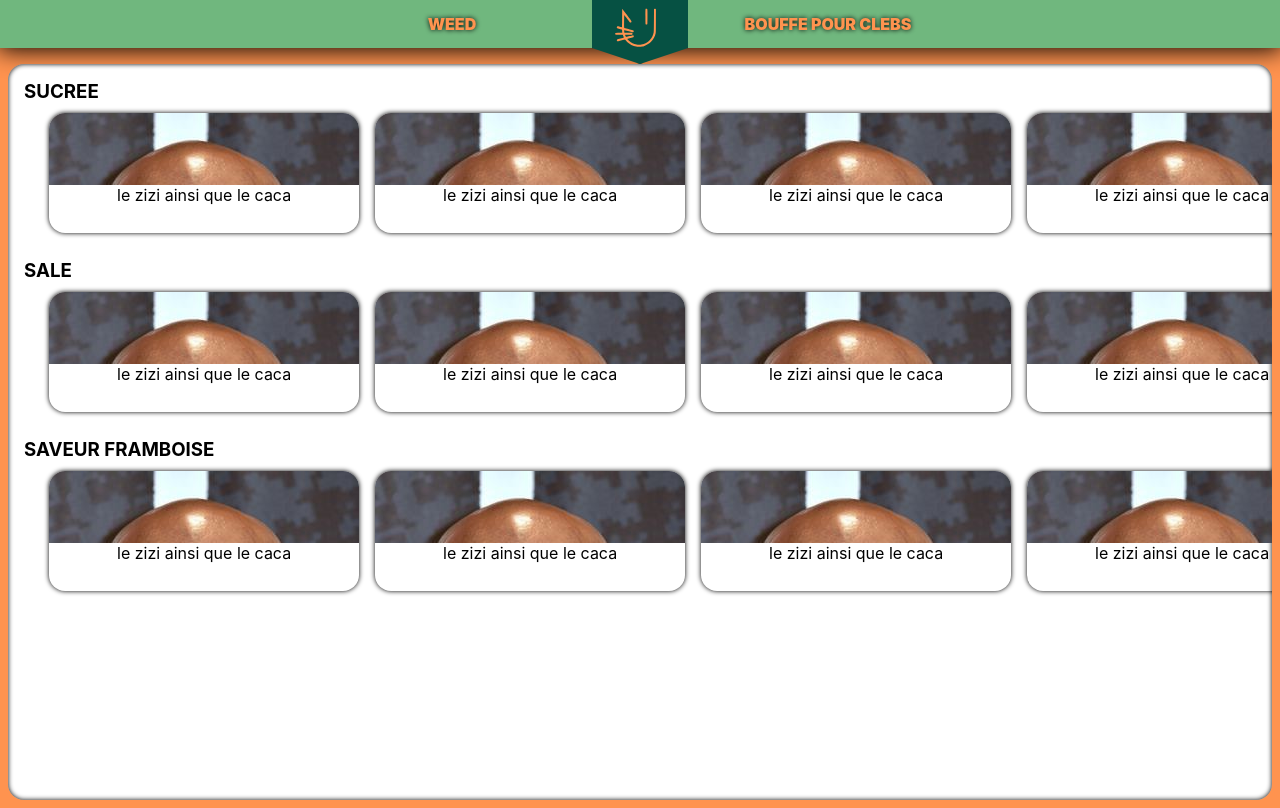
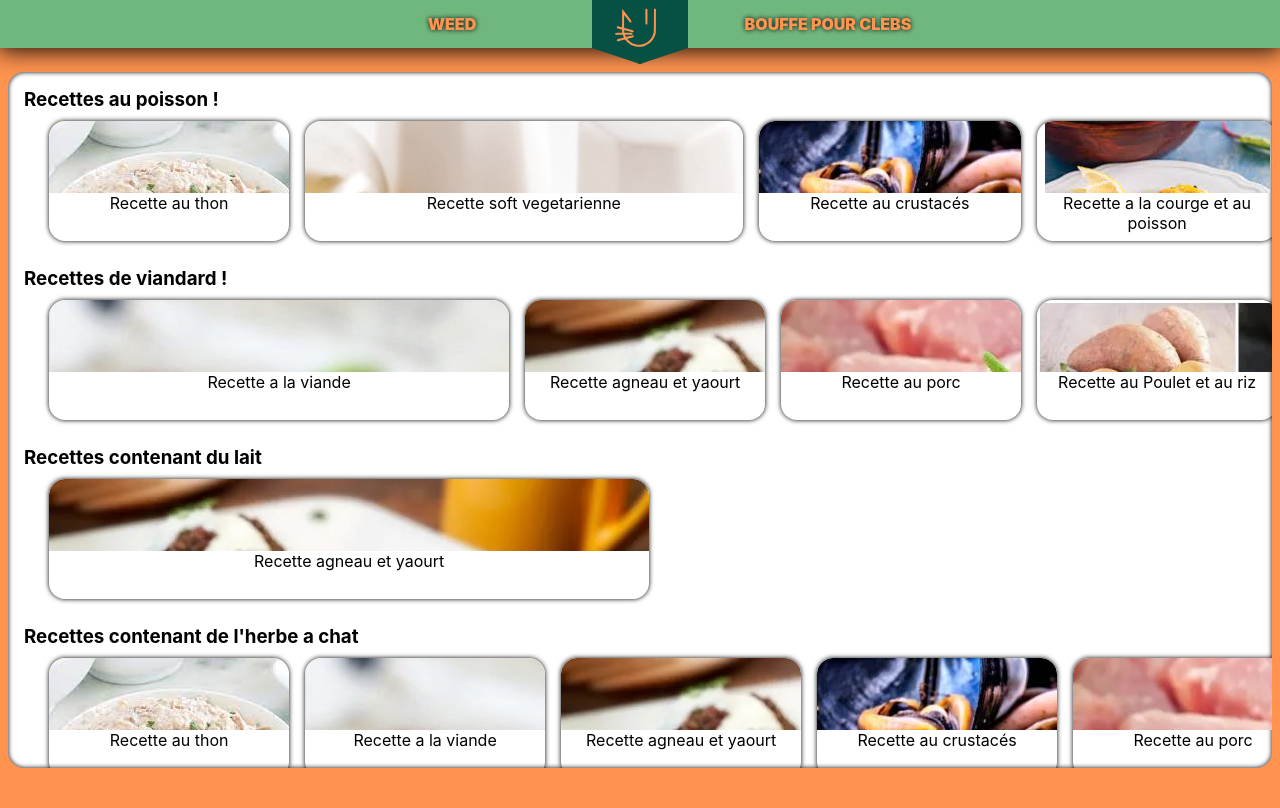
Before and after one commit to Pierre-Berger/Hackathon-, a React (Vite) app in the folder frontend/: page /recipes in a window 1280 px wide. Built offline with nearby package versions, Linux system fonts and the light colour scheme.

Commit message:
torched the recipe menu

```diff
--- a/frontend/src/components/Recipe.js
+++ b/frontend/src/components/Recipe.js
@@ -19,6 +19,13 @@ const recipe = [
       "Graisser un moule avec de l'huile, y verser la pâte et cuire le gâteau pendant 30-45 minutes, ou jusqu'à ce qu'il soit prêt, en chauffant seulement en dessous.",
       "Quand il est prêt, sortez du four, laissez-le refroidir, démoulez-le et offrez-le à votre chat !",
     ],
+    ingredientsFilter: {
+      fish: true,
+      meat: false,
+      milk: false,
+      weed: true,
+      healthy: false,
+    },
   },
   {
     id: 2,
@@ -42,6 +49,13 @@ const recipe = [
       "Versez la pâte dans un moule graissé d'huile et faites cuire le gâteau pour chat pendant 30-45 minutes, selon la puissance de votre four, avec la chaleur seulement en dessous.",
       "Sortez la préparation du four quand elle est cuite, laissez-la refroidir et vous pouvez la servir à votre chat !",
     ],
+    ingredientsFilter: {
+      fish: false,
+      meat: true,
+      milk: false,
+      weed: true,
+      healthy: false,
+    },
   },
   {
     id: 3,
@@ -54,7 +68,6 @@ const recipe = [
       "Huile d'olive 60 ml",
       "Miel 30gr",
       "Bicarbonate de soude 15gr",
-      "Herbe a chat 15gr",
     ],
     steps: [
       "Dans un bol ou un saladier, battez l'œuf avec l'huile et le miel. Préchauffez le four à 180 ºC en chauffant de haut en bas.",
@@ -65,6 +78,13 @@ const recipe = [
       "Versez la pâte dans un moule graissé d'huile et faites cuire le gâteau pendant 30-45 minutes, en chauffant seulement en dessous.",
       "Laisser refroidir et servir.",
     ],
+    ingredientsFilter: {
+      fish: true,
+      meat: false,
+      milk: false,
+      weed: false,
+      healthy: true,
+    },
   },
   {
     id: 4,
@@ -85,6 +105,13 @@ const recipe = [
       "Graisser un moule avec de l'huile, y verser la pâte et cuire le gâteau pendant 30-45 minutes, ou jusqu'à ce qu'il soit prêt, en chauffant seulement en dessous.",
       "Quand il est prêt, sortez du four, laissez-le refroidir, démoulez-le et offrez-le à votre chat !",
     ],
+    ingredientsFilter: {
+      fish: false,
+      meat: true,
+      milk: true,
+      weed: true,
+      healthy: true,
+    },
   },
   {
     id: 5,
@@ -103,6 +130,13 @@ const recipe = [
       "Ajouter un peu d'huile",
       "Maintenant, ajoutez l'herbe à chat et continuez à battre. Ce produit, en plus d'apporter tous ses bienfaits (comme l'effet calmant), rendra l'animal encore plus désireux de dévorer votre recette",
     ],
+    ingredientsFilter: {
+      fish: true,
+      meat: false,
+      milk: false,
+      weed: true,
+      healthy: false,
+    },
   },
   {
     id: 6,
@@ -120,6 +154,13 @@ const recipe = [
       "Laisser macérer le mélange couvert pendant 10 à 15 minutes avec un film plastique ou autre",
       " Ajoutez ensuite un peu de miel (d'origine naturelle, non traité) et servir à votre chat.",
     ],
+    ingredientsFilter: {
+      fish: false,
+      meat: true,
+      milk: false,
+      weed: true,
+      healthy: false,
+    },
   },
   {
     id: 7,
@@ -141,6 +182,13 @@ const recipe = [
       "Maintenant, ajoutez l'herbe à chat et continuez à battre. Ce produit, en plus d'apporter tous ses bienfaits (comme l'effet calmant), rendra l'animal encore plus désireux de dévorer votre recette",
       "Et voilà, la recette pour chat est prête !",
     ],
+    ingredientsFilter: {
+      fish: false,
+      meat: true,
+      milk: false,
+      weed: true,
+      healthy: true,
+    },
   },
   {
     id: 8,
@@ -163,6 +211,13 @@ const recipe = [
       "Maintenant, ajoutez l'herbe à chat et continuez à battre. Ce produit, en plus d'apporter tous ses bienfaits (comme l'effet calmant), rendra l'animal encore plus désireux de dévorer votre recette",
       "A la fin de cette recette de poisson maison, nous pouvons la conserver au congélateur à l'aide d'un tupper ou de sacs en plastique, vous en aurez assez pour plusieurs jours.",
     ],
+    ingredientsFilter: {
+      fish: true,
+      meat: false,
+      milk: false,
+      weed: true,
+      healthy: true,
+    },
   },
 ];
 
--- a/frontend/src/components/RecipeCard.jsx
+++ b/frontend/src/components/RecipeCard.jsx
@@ -1,12 +1,12 @@
 import React from "react";
 
-function RecipeCard() {
+function RecipeCard({ recipe }) {
   return (
     <div className="recipe-card">
       <div className="image-de-plat">
-        <img src="../src/assets/images/kaaris.jpg" alt="BOUFFE POUR CLEBS" />
+        <img src={recipe.image} alt="BOUFFE POUR CLEBS" />
       </div>
-      <div> le zizi ainsi que le caca </div>
+      <div> {recipe.title} </div>
     </div>
   );
 }
--- a/frontend/src/css/App.css
+++ b/frontend/src/css/App.css
@@ -27,17 +27,19 @@ code {
 }
 
 *::-webkit-scrollbar {
-  width: 16px;
+  width:0;
+  height: 5px;
 }
 
 *::-webkit-scrollbar-track {
-  background: #ffffff;
+  margin: 5px;
+  background: #ca000000;
 }
 
 *::-webkit-scrollbar-thumb {
   background-color: #ee8e4f;
   border-radius: 10px;
-  border: 3px solid #ffffff;
+  border: 3px solid #ff000000;
 }
 @media (prefers-reduced-motion: no-preference) {
   .App-logo {
--- a/frontend/src/css/recipe.css
+++ b/frontend/src/css/recipe.css
@@ -1,6 +1,5 @@
 .recipe-font{
-
-  margin-top:1rem;
+  margin-top:1.5rem;
 }
 .recipe-cont{
   background-color: white;
@@ -10,19 +9,20 @@
   border-radius: 1rem;
   box-shadow: inset 0 0 5px black;
   align-items: center;
-  height: 90vh;
-
+  height: 85vh;
+  overflow-x: scroll;
 }
 .recipe-card{
   position: relative;
   display: block;
   flex-direction: column;
   box-shadow: 0 0 5px black;
-  width: 95vh;
+  min-width: 15rem;
   height: 15vh;
   left: 2.5%;
   margin:0 1rem 1rem 0;
   border-radius: 1rem;
+  overflow: hidden;
 }
 .recipes-slider{
   display: flex;
@@ -39,4 +39,5 @@
   border-top-left-radius: 1rem;
   border-top-right-radius: 1rem;
   height: 4.5rem;
+  max-width: 100%;
 }
--- a/frontend/src/pages/Recipes.jsx
+++ b/frontend/src/pages/Recipes.jsx
@@ -5,31 +5,50 @@ import "../css/recipe.css";
 import recipe from "../components/Recipe";
 
 function Recipes() {
+  const fish = recipe.filter((f) => f.ingredientsFilter.fish);
+  const meat = recipe.filter((f) => f.ingredientsFilter.meat);
+  const milk = recipe.filter((f) => f.ingredientsFilter.milk);
+  const weed = recipe.filter((f) => f.ingredientsFilter.weed);
+  const healthy = recipe.filter((f) => f.ingredientsFilter.healthy);
+
   return (
     <>
       <Navbar />
       <div className="recipe-font">
         <div className="recipe-cont">
           {" "}
-          <h3 className="recipe-slider-title"> SUCREE </h3>
+          <h3 className="recipe-slider-title"> Recettes au poisson ! </h3>
           <div className="recipes-slider">
-            {recipe.map((r) => (
+            {fish.map((r) => (
               <RecipeCard recipe={r} />
             ))}
           </div>
-          <h3 className="recipe-slider-title"> SALE </h3>
+          <h3 className="recipe-slider-title"> Recettes de viandard ! </h3>
           <div className="recipes-slider">
-            <RecipeCard recipe={recipe} />
-            <RecipeCard recipe={recipe} />
-            <RecipeCard recipe={recipe} />
-            <RecipeCard recipe={recipe} />
+            {meat.map((r) => (
+              <RecipeCard recipe={r} />
+            ))}
           </div>
-          <h3 className="recipe-slider-title"> SAVEUR FRAMBOISE </h3>
+          <h3 className="recipe-slider-title"> Recettes contenant du lait </h3>
           <div className="recipes-slider">
-            <RecipeCard recipe={recipe} />
-            <RecipeCard recipe={recipe} />
-            <RecipeCard recipe={recipe} />
-            <RecipeCard recipe={recipe} />
+            {milk.map((r) => (
+              <RecipeCard recipe={r} />
+            ))}
+          </div>
+          <h3 className="recipe-slider-title">
+            {" "}
+            Recettes contenant de l&apos;herbe a chat{" "}
+          </h3>
+          <div className="recipes-slider">
+            {weed.map((r) => (
+              <RecipeCard recipe={r} />
+            ))}
+          </div>
+          <h3 className="recipe-slider-title"> Recettes healthy </h3>
+          <div className="recipes-slider">
+            {healthy.map((r) => (
+              <RecipeCard recipe={r} />
+            ))}
           </div>
         </div>
       </div>
```
